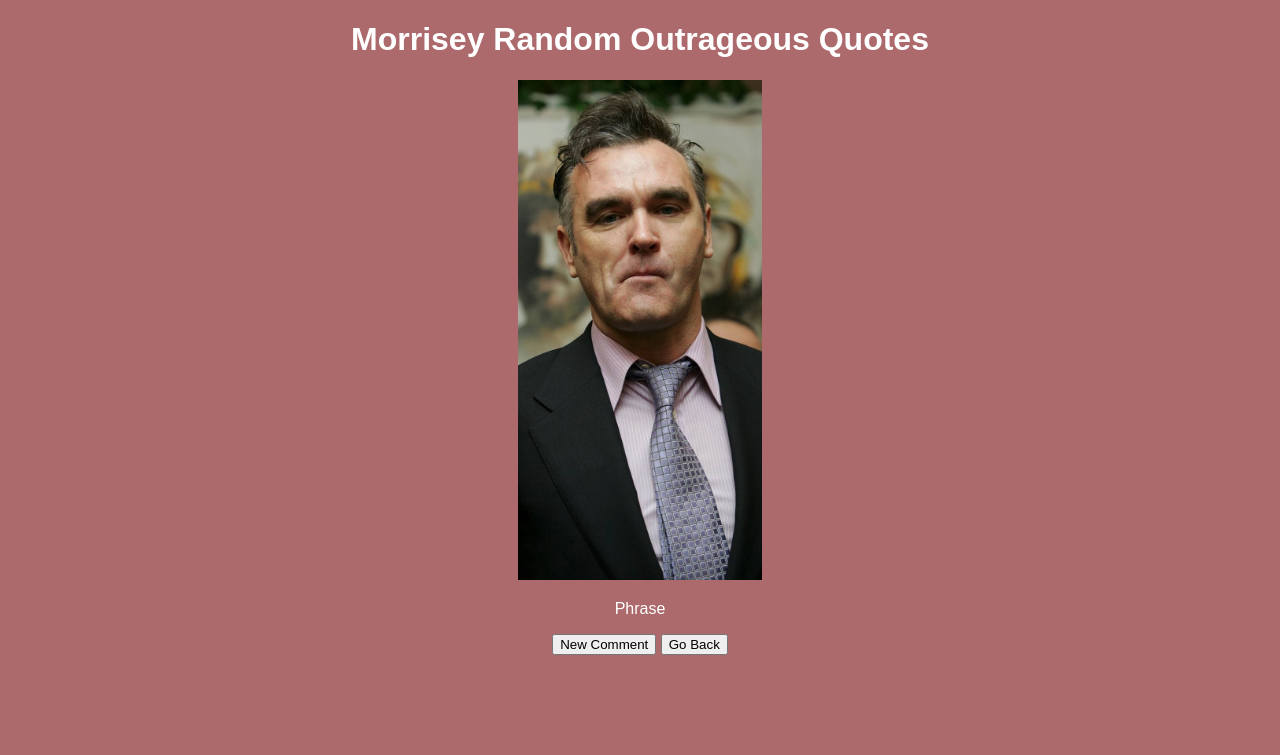
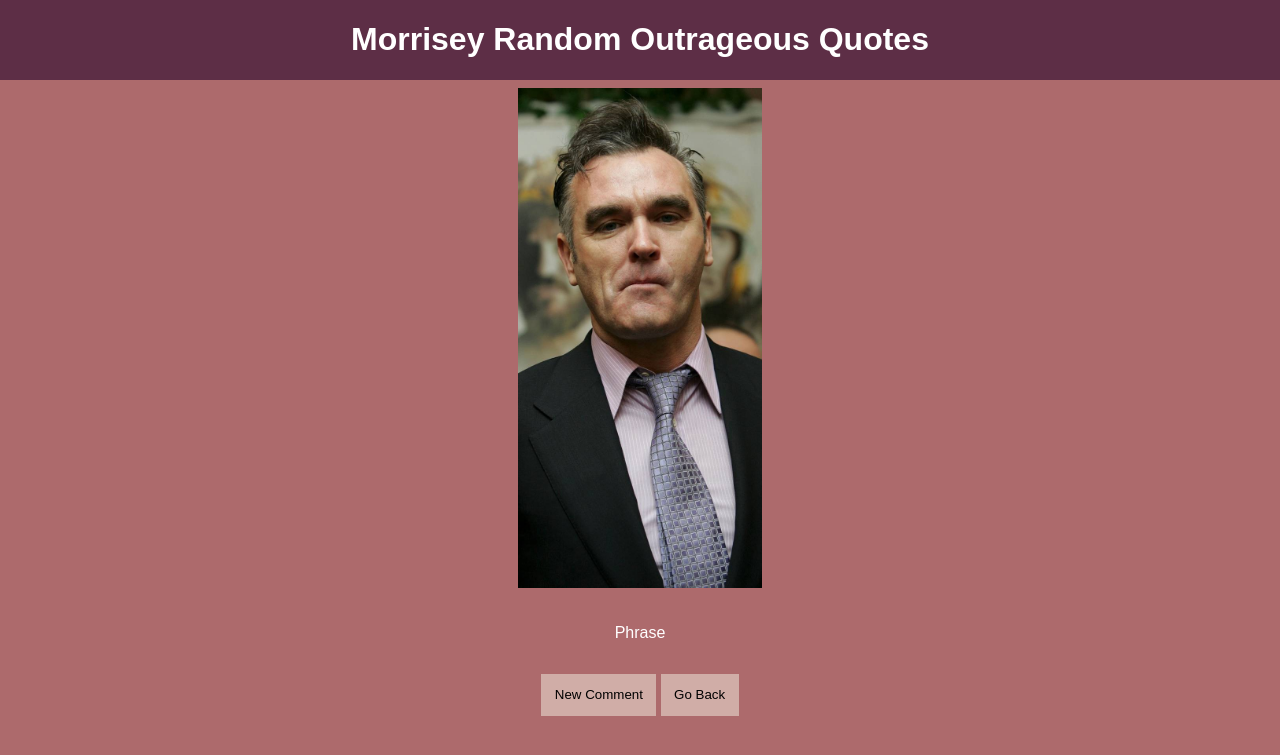
Before and after one commit to angelobarbano/hello-express, a Node server app: page /moz in a window 1280 px wide. Shown: the top 755 px of the page. Run offline with Node 20, Linux system fonts and the light colour scheme.

Commit message:
fixed style

```diff
--- a/app.js
+++ b/app.js
@@ -20,6 +20,7 @@
   let randomGreet = greetArray[Math.floor(Math.random() * greetArray.length)];
   return randomGreet;
 });
+
 
 app.use((req, res, next) => {
   var now = new Date().toString();
@@ -50,7 +51,7 @@
 });
 
 app.get("/greet", (req, res) => {
-  res.render("home.hbs", {
+  res.render("greeting.hbs", {
     pageTitle: "Dynahome",
     welcome: "Dynamic greeting page, booyah!"
   });
--- a/folder/moz.html
+++ b/folder/moz.html
@@ -24,7 +24,7 @@
   </script>
   <body>
     <div id="container">
-      <h1>Morrisey Random Outrageous Quotes</h1>
+      <div id="title"><h1>Morrisey Random Outrageous Quotes</h1></div>
       <img id="pic" src="mozpic.jpg" />
       <p id="demo">Phrase</p>
       <button onclick="newGreet()">New Comment</button>
--- a/folder/mozstyle.css
+++ b/folder/mozstyle.css
@@ -3,10 +3,27 @@
   background-color: #ad6a6c;
   color: white;
 }
-
+#title {
+  position: absolute;
+  top: 0px;
+  left: 0px;
+  width: 100%;
+  background-color: #5d2e46;
+}
 #pic {
   max-height: 500px;
+  padding-top: 2em;
+  margin-top: 3em;
 }
 #container {
   text-align: center;
 }
+#demo {
+  padding: 1em;
+}
+button {
+  background-color: #d0ada7;
+  border: none;
+
+  padding: 1em;
+}
--- a/views/home.hbs
+++ b/views/greeting.hbs
@@ -12,6 +12,7 @@
   {{> header}}
 
   <p id="greeting">{{greeting}}</p>
+
   <a href='/'>Back</a>
   {{> footer}}
 </body>
```
Also changed, not shown: folder/landing.css (+13 -1 lines), views/landing.hbs (+9 -4 lines).
